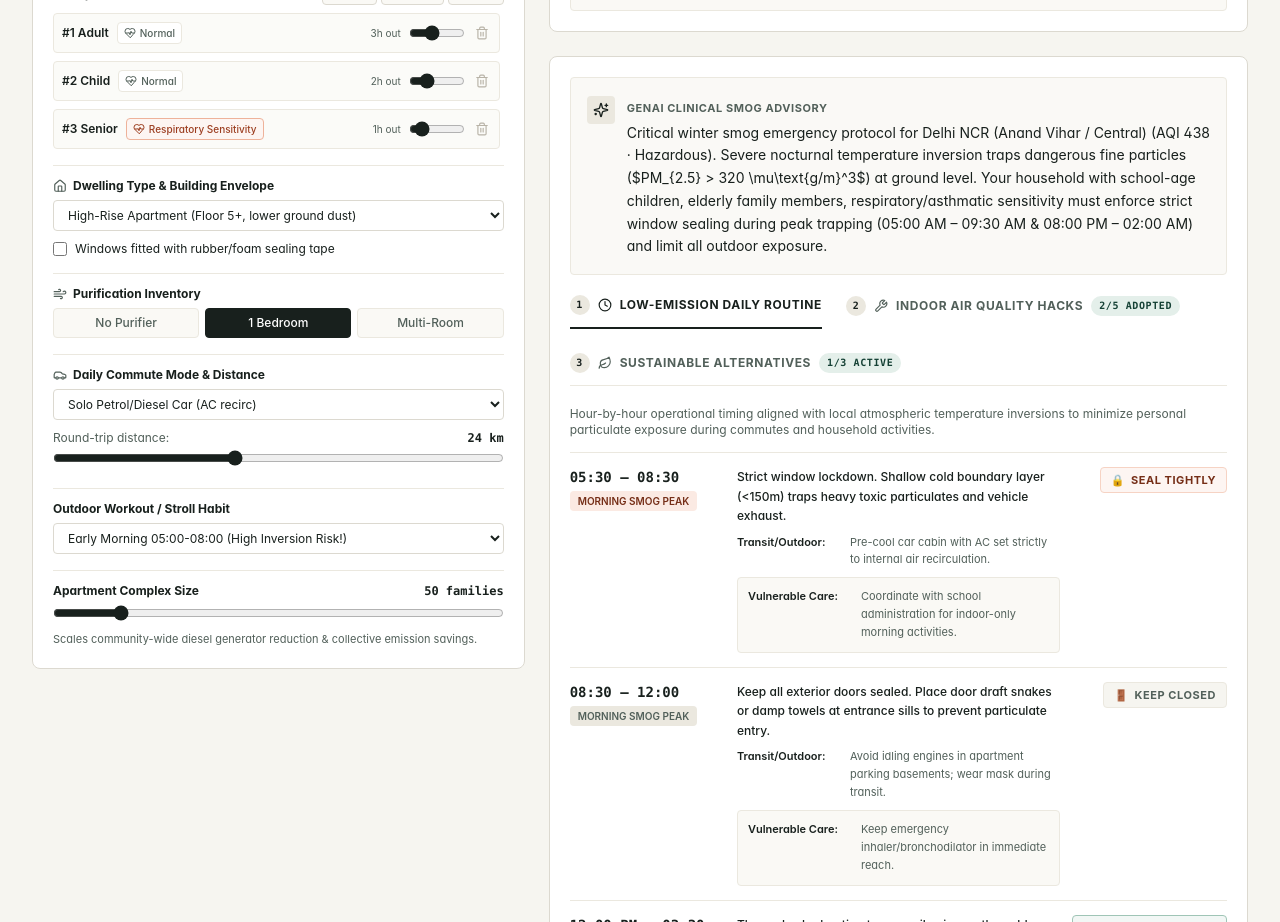
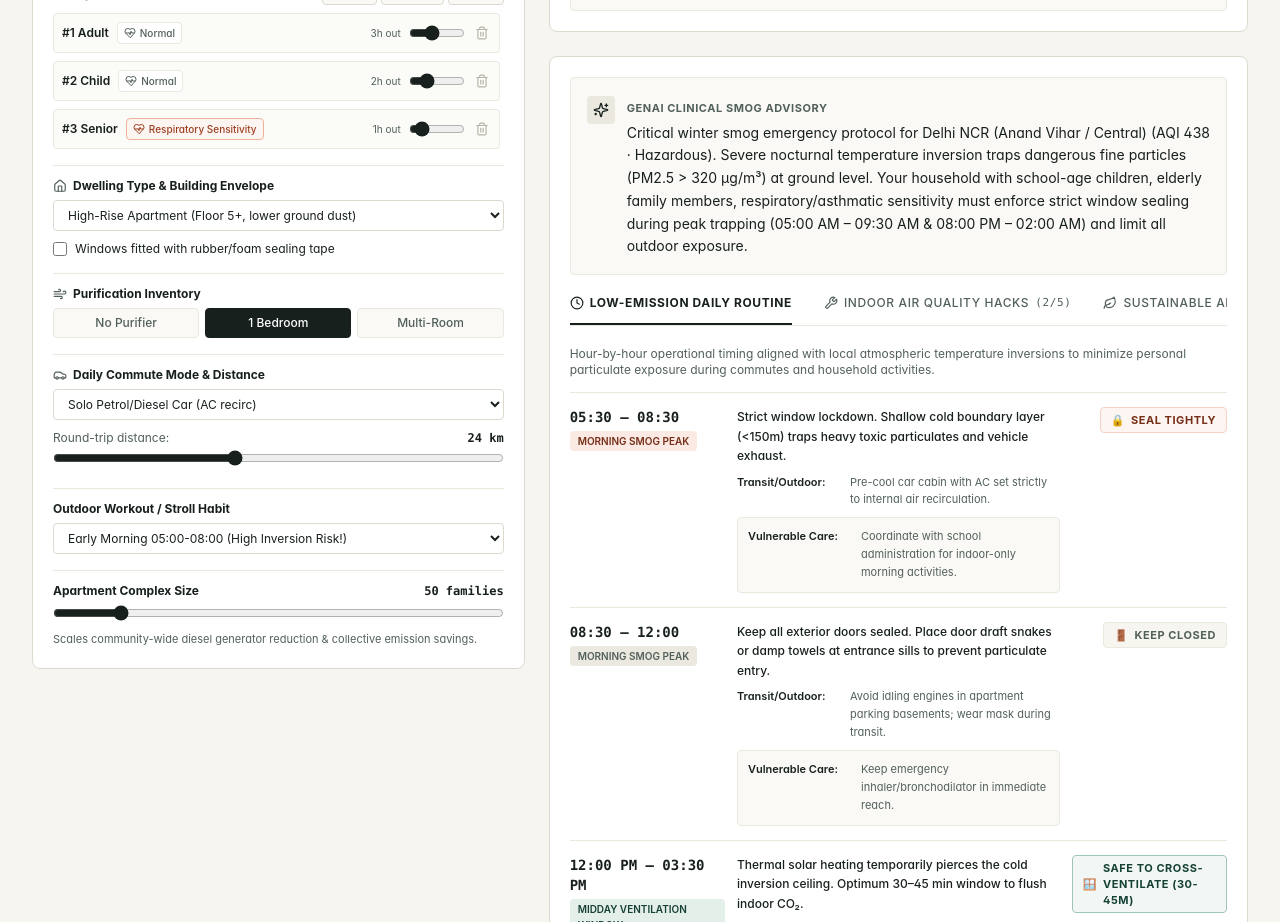
Before and after one commit to VIKAS-555/vayusaathi-smog-copilot, a Next.js app: page / in a window 1280 px wide. Shown: the part 900-1822 px from the top of the page. Built offline with nearby package versions, Linux system fonts and the light colour scheme.

Commit message:
fix: refine tab bar to single underline row, replace habit buttons with tactile toggle switches, and sanitize LaTeX

```diff
--- a/src/components/ActionPlanTabs.tsx
+++ b/src/components/ActionPlanTabs.tsx
@@ -1,6 +1,6 @@
 import React, { useState } from 'react';
 import { DailyRoutineSlot, ActionItem } from '../types';
-import { Clock, Shield, Check, Plus, AlertCircle, Wrench, Leaf, Sparkles, Building, ExternalLink } from 'lucide-react';
+import { Clock, Wrench, Leaf, Sparkles, Building } from 'lucide-react';
 
 interface ActionPlanTabsProps {
   routineSchedule: DailyRoutineSlot[];
@@ -45,64 +45,47 @@ export const ActionPlanTabs: React.FC<ActionPlanTabsProps> = ({
         </div>
       </div>
 
-      {/* Prominent Numbered Tab Navigation */}
-      <div className="flex flex-wrap border-b border-stone-200 gap-2 sm:gap-6">
+      {/* Clean Single-Row Editorial Tab Navigation (No Circular Badges, Simple Underline) */}
+      <div className="flex border-b border-stone-200 gap-6 sm:gap-8 overflow-x-auto">
         <button
           onClick={() => setActiveTab('routine')}
-          className={`pb-3 text-xs font-bold uppercase tracking-wider transition-colors relative flex items-center gap-2 ${
+          className={`pb-3 text-xs uppercase tracking-wider whitespace-nowrap transition-all border-b-2 flex items-center gap-1.5 ${
             activeTab === 'routine'
-              ? 'text-ink border-b-2 border-ink'
-              : 'text-ink-muted hover:text-ink'
+              ? 'text-ink font-bold border-ink'
+              : 'text-ink-muted hover:text-ink font-medium border-transparent'
           }`}
         >
-          <span className="flex h-5 w-5 items-center justify-center rounded-full bg-stone-200 text-[10px] font-mono text-ink">
-            1
-          </span>
           <Clock className="h-3.5 w-3.5" />
           <span>Low-Emission Daily Routine</span>
         </button>
 
         <button
           onClick={() => setActiveTab('iaq')}
-          className={`pb-3 text-xs font-bold uppercase tracking-wider transition-colors relative flex items-center gap-2 ${
+          className={`pb-3 text-xs uppercase tracking-wider whitespace-nowrap transition-all border-b-2 flex items-center gap-1.5 ${
             activeTab === 'iaq'
-              ? 'text-ink border-b-2 border-ink'
-              : 'text-ink-muted hover:text-ink'
+              ? 'text-ink font-bold border-ink'
+              : 'text-ink-muted hover:text-ink font-medium border-transparent'
           }`}
         >
-          <span className="flex h-5 w-5 items-center justify-center rounded-full bg-stone-200 text-[10px] font-mono text-ink">
-            2
-          </span>
           <Wrench className="h-3.5 w-3.5" />
           <span>Indoor Air Quality Hacks</span>
-          <span
-            className={`rounded-full px-2 py-0.5 text-[10px] font-mono font-bold ${
-              iaqAdoptedCount > 0 ? 'bg-sage-100 text-sage-800' : 'bg-stone-200 text-ink-muted'
-            }`}
-          >
-            {iaqAdoptedCount}/{iaqHacks.length} Adopted
+          <span className="font-mono text-[11px] text-ink-muted font-normal">
+            ({iaqAdoptedCount}/{iaqHacks.length})
           </span>
         </button>
 
         <button
           onClick={() => setActiveTab('sustainable')}
-          className={`pb-3 text-xs font-bold uppercase tracking-wider transition-colors relative flex items-center gap-2 ${
+          className={`pb-3 text-xs uppercase tracking-wider whitespace-nowrap transition-all border-b-2 flex items-center gap-1.5 ${
             activeTab === 'sustainable'
-              ? 'text-ink border-b-2 border-ink'
-              : 'text-ink-muted hover:text-ink'
+              ? 'text-ink font-bold border-ink'
+              : 'text-ink-muted hover:text-ink font-medium border-transparent'
           }`}
         >
-          <span className="flex h-5 w-5 items-center justify-center rounded-full bg-stone-200 text-[10px] font-mono text-ink">
-            3
-          </span>
           <Leaf className="h-3.5 w-3.5" />
           <span>Sustainable Alternatives</span>
-          <span
-            className={`rounded-full px-2 py-0.5 text-[10px] font-mono font-bold ${
-              sustainableAdoptedCount > 0 ? 'bg-sage-100 text-sage-800' : 'bg-stone-200 text-ink-muted'
-            }`}
-          >
-            {sustainableAdoptedCount}/{sustainableActions.length} Active
+          <span className="font-mono text-[11px] text-ink-muted font-normal">
+            ({sustainableAdoptedCount}/{sustainableActions.length})
           </span>
         </button>
       </div>
@@ -203,7 +186,7 @@ export const ActionPlanTabs: React.FC<ActionPlanTabsProps> = ({
                       : 'border-stone-200 bg-white hover:border-stone-300'
                   }`}
                 >
-                  <div className="flex flex-wrap items-start justify-between gap-3">
+                  <div className="flex flex-wrap items-center justify-between gap-3">
                     <div className="space-y-1">
                       <div className="flex items-center gap-2">
                         <span className="rounded bg-stone-200 px-2 py-0.5 text-[10px] font-bold uppercase tracking-wider text-ink">
@@ -218,26 +201,36 @@ export const ActionPlanTabs: React.FC<ActionPlanTabsProps> = ({
                       </h4>
                     </div>
 
-                    {/* Prominent Adopt Habit Button */}
-                    <button
-                      type="button"
+                    {/* True Tactile Interactive Toggle Switch */}
+                    <div
                       onClick={() => onToggleAction(hack.id)}
-                      aria-pressed={isAdopted}
-                      className={`flex items-center gap-2 rounded-md px-3.5 py-1.5 text-xs font-bold transition-all shadow-xs ${
-                        isAdopted
-                          ? 'border border-sage-700 bg-sage-700 text-white hover:bg-sage-800'
-                          : 'border border-stone-300 bg-white text-ink hover:bg-stone-50 hover:border-stone-400'
-                      }`}
+                      className="flex items-center gap-2.5 cursor-pointer select-none py-1 px-2 rounded hover:bg-stone-100/60 transition-colors"
+                      role="switch"
+                      aria-checked={isAdopted}
+                      title={isAdopted ? 'Click to deactivate habit' : 'Click to adopt habit'}
                     >
-                      <div
-                        className={`h-4 w-4 rounded flex items-center justify-center transition-colors ${
-                          isAdopted ? 'bg-white text-sage-700' : 'border border-stone-300 bg-stone-100'
+                      <div className="text-right">
+                        <span className={`block text-[11px] font-bold uppercase tracking-wider ${isAdopted ? 'text-sage-700' : 'text-ink-muted'}`}>
+                          {isAdopted ? 'Active' : 'Off'}
+                        </span>
+                        <span className="block text-[10px] text-ink-muted">
+                          {isAdopted ? 'Habit Adopted' : 'Click to Adopt'}
+                        </span>
+                      </div>
+
+                      <button
+                        type="button"
+                        className={`relative inline-flex h-6 w-11 shrink-0 cursor-pointer rounded-full border-2 border-transparent transition-colors duration-200 ease-in-out focus:outline-none ${
+                          isAdopted ? 'bg-sage-600' : 'bg-stone-300'
                         }`}
                       >
-                        {isAdopted && <Check className="h-3 w-3 stroke-[3]" />}
-                      </div>
-                      <span>{isAdopted ? 'Habit Adopted' : 'Adopt Habit'}</span>
-                    </button>
+                        <span
+                          className={`pointer-events-none inline-block h-5 w-5 transform rounded-full bg-white shadow-sm ring-0 transition duration-200 ease-in-out ${
+                            isAdopted ? 'translate-x-5' : 'translate-x-0'
+                          }`}
+                        />
+                      </button>
+                    </div>
                   </div>
 
                   <p className="mt-2 text-xs text-ink leading-relaxed">
@@ -288,7 +281,7 @@ export const ActionPlanTabs: React.FC<ActionPlanTabsProps> = ({
                       : 'border-stone-200 bg-white hover:border-stone-300'
                   }`}
                 >
-                  <div className="flex flex-wrap items-start justify-between gap-3">
+                  <div className="flex flex-wrap items-center justify-between gap-3">
                     <div className="space-y-1">
                       <div className="flex items-center gap-2">
                         <span className="rounded bg-stone-200 px-2 py-0.5 text-[10px] font-bold uppercase tracking-wider text-ink">
@@ -303,25 +296,36 @@ export const ActionPlanTabs: React.FC<ActionPlanTabsProps> = ({
                       </h4>
                     </div>
 
-                    <button
-                      type="button"
+                    {/* True Tactile Interactive Toggle Switch */}
+                    <div
                       onClick={() => onToggleAction(action.id)}
-                      aria-pressed={isAdopted}
-                      className={`flex items-center gap-2 rounded-md px-3.5 py-1.5 text-xs font-bold transition-all shadow-xs ${
-                        isAdopted
-                          ? 'border border-sage-700 bg-sage-700 text-white hover:bg-sage-800'
-                          : 'border border-stone-300 bg-white text-ink hover:bg-stone-50 hover:border-stone-400'
-                      }`}
+                      className="flex items-center gap-2.5 cursor-pointer select-none py-1 px-2 rounded hover:bg-stone-100/60 transition-colors"
+                      role="switch"
+                      aria-checked={isAdopted}
+                      title={isAdopted ? 'Click to deactivate policy' : 'Click to adopt policy'}
                     >
-                      <div
-                        className={`h-4 w-4 rounded flex items-center justify-center transition-colors ${
-                          isAdopted ? 'bg-white text-sage-700' : 'border border-stone-300 bg-stone-100'
+                      <div className="text-right">
+                        <span className={`block text-[11px] font-bold uppercase tracking-wider ${isAdopted ? 'text-sage-700' : 'text-ink-muted'}`}>
+                          {isAdopted ? 'Active' : 'Off'}
+                        </span>
+                        <span className="block text-[10px] text-ink-muted">
+                          {isAdopted ? 'Policy Adopted' : 'Click to Adopt'}
+                        </span>
+                      </div>
+
+                      <button
+                        type="button"
+                        className={`relative inline-flex h-6 w-11 shrink-0 cursor-pointer rounded-full border-2 border-transparent transition-colors duration-200 ease-in-out focus:outline-none ${
+                          isAdopted ? 'bg-sage-600' : 'bg-stone-300'
                         }`}
                       >
-                        {isAdopted && <Check className="h-3 w-3 stroke-[3]" />}
-                      </div>
-                      <span>{isAdopted ? 'Policy Active' : 'Adopt Policy'}</span>
-                    </button>
+                        <span
+                          className={`pointer-events-none inline-block h-5 w-5 transform rounded-full bg-white shadow-sm ring-0 transition duration-200 ease-in-out ${
+                            isAdopted ? 'translate-x-5' : 'translate-x-0'
+                          }`}
+                        />
+                      </button>
+                    </div>
                   </div>
 
                   <p className="mt-2 text-xs text-ink leading-relaxed">
--- a/src/lib/geminiService.ts
+++ b/src/lib/geminiService.ts
@@ -34,7 +34,7 @@ export function generateDeterministicPlan(
   } else if (isPoorOrVeryPoor) {
     summaryVerdict = `Elevated smog conditions in ${city.name} (AQI ${city.currentAQI} · ${city.aqiCategory}). Developing thermal boundary trapping requires closing windows during cold early hours and restricting strenuous morning exertion for ${vulnString}. Aerate during the midday window (${city.safeVentilationWindows}).`;
   } else {
-    summaryVerdict = `Critical winter smog emergency protocol for ${city.name} (AQI ${city.currentAQI} · ${city.aqiCategory}). Severe nocturnal temperature inversion traps dangerous fine particles ($PM_{2.5} > ${city.pm25} \\mu\\text{g/m}^3$) at ground level. Your household with ${vulnString} must enforce strict window sealing during peak trapping (${city.highRiskInversionHours}) and limit all outdoor exposure.`;
+    summaryVerdict = `Critical winter smog emergency protocol for ${city.name} (AQI ${city.currentAQI} · ${city.aqiCategory}). Severe nocturnal temperature inversion traps dangerous fine particles (PM2.5 > ${city.pm25} µg/m³) at ground level. Your household with ${vulnString} must enforce strict window sealing during peak trapping (${city.highRiskInversionHours}) and limit all outdoor exposure.`;
   }
 
   // 2. DYNAMIC ROUTINE SCHEDULE BASED ON AQI TIER
```
Also changed, not shown: 1 other file (tests, documents, lock files or other folders).
